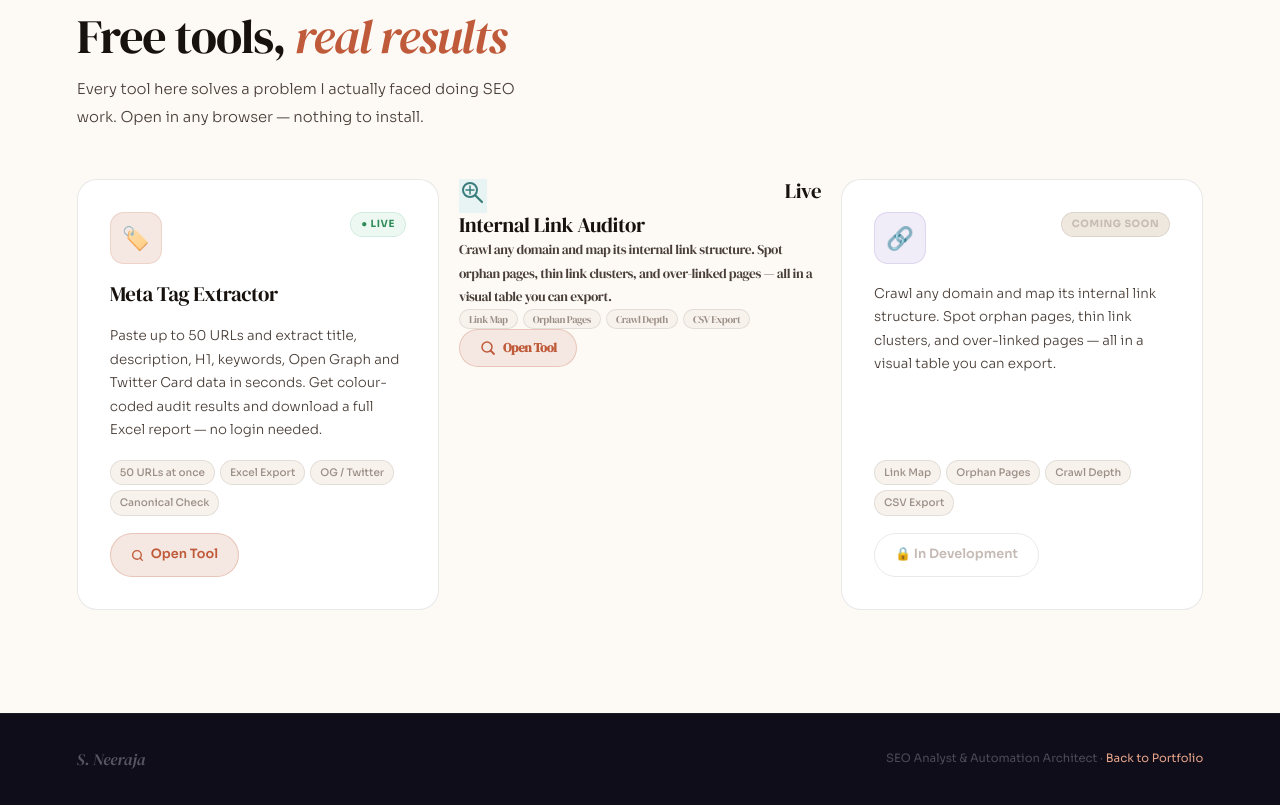
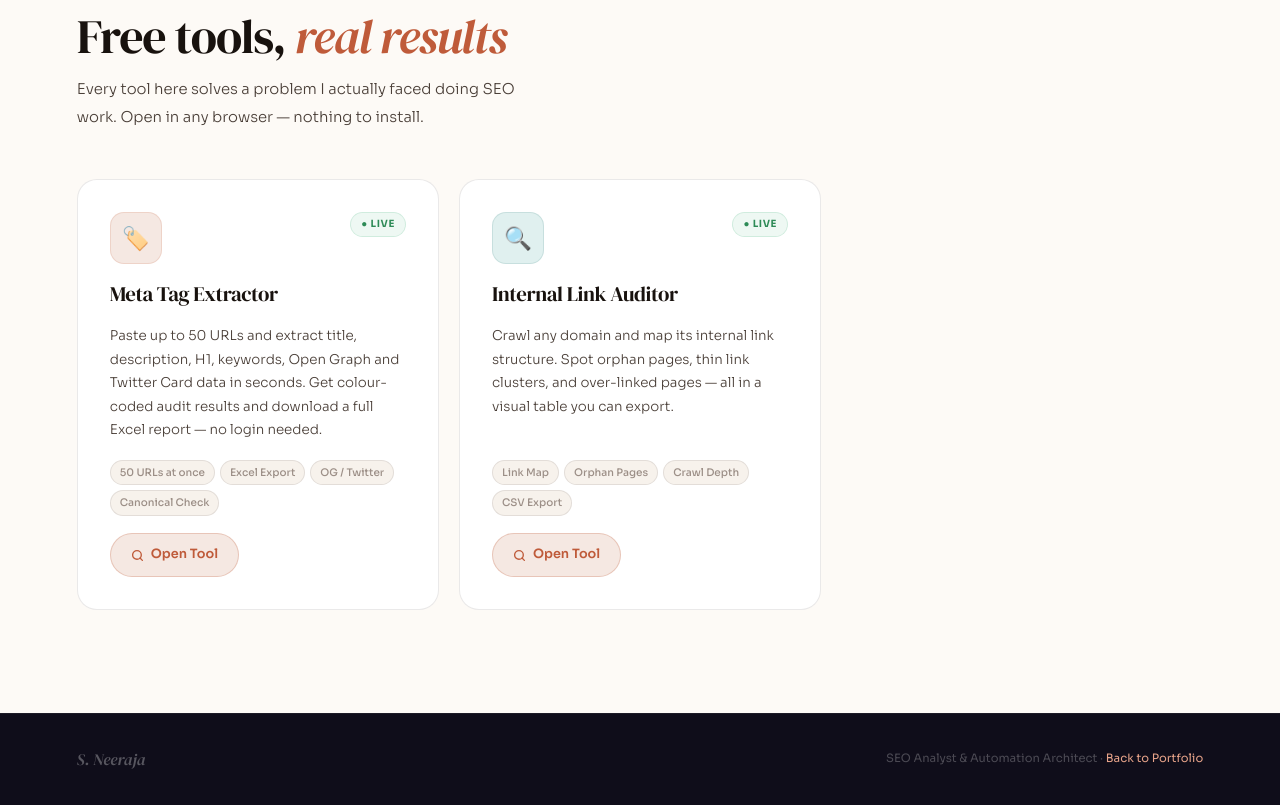
Before and after one commit to neeraja-s910/neerajas.tech-website, a plain HTML site: page works/seo-tools.html in a window 1280 px wide. Shown: the part 1044-1849 px from the top of the page. Drawn offline with Linux system fonts and the light colour scheme.

Commit message:
Fix Internal Link Auditor card: clean structure, Live badge, Open Tool button

```diff
--- a/works/seo-tools.html
+++ b/works/seo-tools.html
@@ -514,41 +514,13 @@ nav{
         Open Tool
       </a>
     </div>
-    <!-- Placeholder 3 -->
-     <div>
-        <div class="tc-name">
-          <div class="tc-top">
-            <div class="tc-icon" style="background:#E8F4F4;">
-              <svg width="28" height="28" viewBox="0 0 28 28" fill="none" xmlns="http://www.w3.org/2000/svg">
-                <circle cx="11" cy="11" r="7" stroke="#3A7D7B" stroke-width="2"/>
-                <line x1="16.5" y1="16.5" x2="23" y2="23" stroke="#3A7D7B" stroke-width="2.2" stroke-linecap="round"/>
-                <line x1="7" y1="11" x2="15" y2="11" stroke="#3A7D7B" stroke-width="1.5" stroke-linecap="round"/>
-                <line x1="11" y1="7" x2="11" y2="15" stroke="#3A7D7B" stroke-width="1.5" stroke-linecap="round"/>
-              </svg>
-            </div>
-            <div class="tc-live"><span class="tc-live-dot"></span> Live</div>
-          </div>
-          <div class="tc-name">Internal Link Auditor</div>
-          <div class="tc-desc">
-            Crawl any domain and map its internal link structure. Spot orphan pages, thin link clusters, and over-linked pages — all in a visual table you can export.
-          </div>
-          <div class="tc-tags">
-            <span class="tc-tag">Link Map</span>
-            <span class="tc-tag">Orphan Pages</span>
-            <span class="tc-tag">Crawl Depth</span>
-            <span class="tc-tag">CSV Export</span>
-          </div>
-          <a href="link-auditor.html" class="tc-link">
-            <svg width="16" height="16" viewBox="0 0 16 16" fill="none"><circle cx="7" cy="7" r="5" stroke="currentColor" stroke-width="1.5"/><line x1="10.5" y1="10.5" x2="14" y2="14" stroke="currentColor" stroke-width="1.8" stroke-linecap="round"/></svg>
-            Open Tool
-          </a>
-        </div>
+    <!-- Internal Link Auditor -->
+    <div class="tool-card rv d1">
+      <div class="tc-top">
+        <div class="tc-icon-wrap ic-te">🔍</div>
+        <span class="tc-pill live">● Live</span>
       </div>
-    <div class="tool-card coming rv d2">
-      <div class="tc-top">
-        <div class="tc-icon-wrap ic-pu">🔗</div>
-        <span class="tc-pill soon">Coming Soon</span>
-      </div>
+      <div class="tc-name">Internal Link Auditor</div>
       <div class="tc-desc">
         Crawl any domain and map its internal link structure. Spot orphan pages, thin link clusters,
         and over-linked pages — all in a visual table you can export.
@@ -559,9 +531,10 @@ nav{
         <span class="tc-tag">Crawl Depth</span>
         <span class="tc-tag">CSV Export</span>
       </div>
-      <span class="tc-link-dis">
-        🔒 In Development
-      </span>
+      <a href="link-auditor.html" class="tc-link">
+        <svg width="13" height="13" viewBox="0 0 24 24" fill="none" stroke="currentColor" stroke-width="2.5" stroke-linecap="round" stroke-linejoin="round"><circle cx="11" cy="11" r="8"/><line x1="21" y1="21" x2="16.65" y2="16.65"/></svg>
+        Open Tool
+      </a>
     </div>
 
   </div>
```
